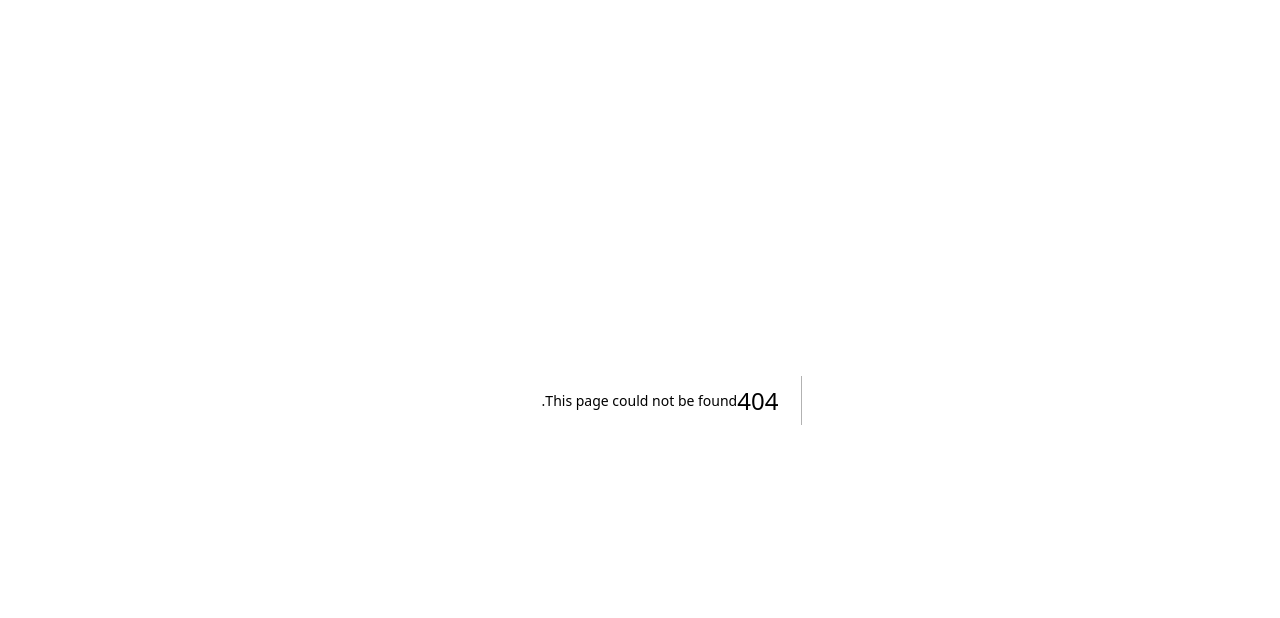
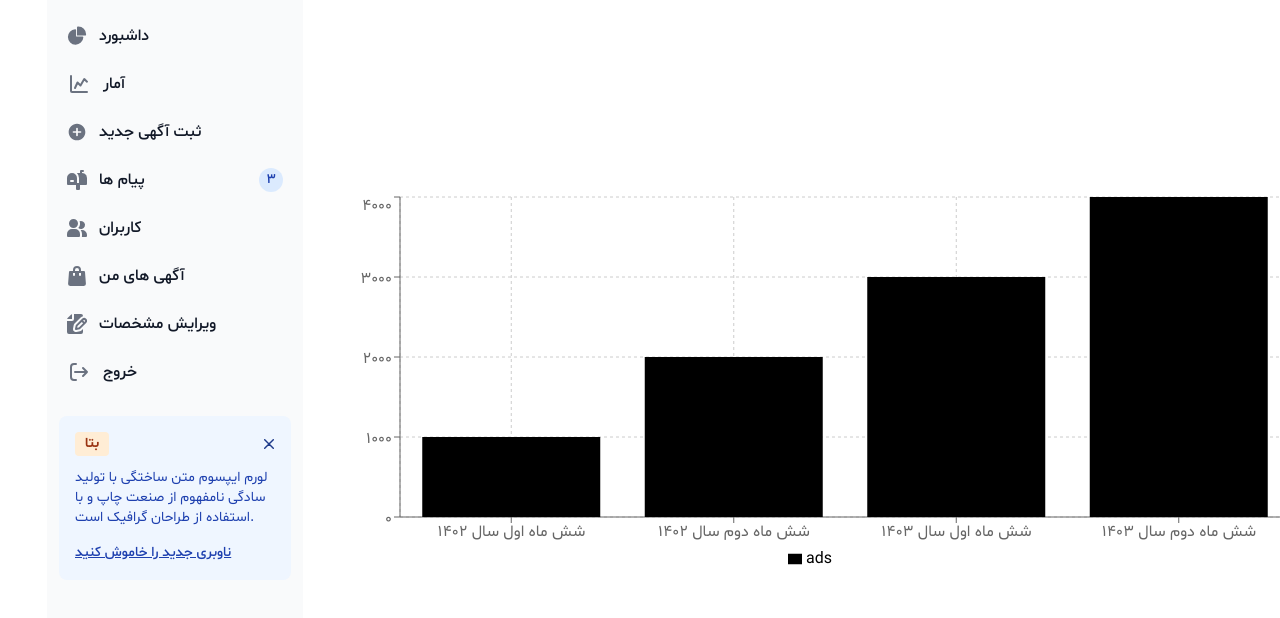
Before and after one commit to abbasejlali/divar-app, a Next.js app: page /dashboard/statistics in a window 1280 px wide. Before the commit this address had no page. Shown: the top 618 px of the page. Built offline with nearby package versions, Linux system fonts and the light colour scheme.

Commit message:
build statistics

```diff
--- a/app/components/layout/LayoutDashboardPage.tsx
+++ b/app/components/layout/LayoutDashboardPage.tsx
@@ -33,8 +33,8 @@ function LayoutDashboardPage({ children }: { children: React.ReactNode }) {
               </a>
             </li>
             <li>
-              <a
-                href="#"
+              <Link
+                href="/dashboard/statistics"
                 className="flex items-center p-2 text-gray-900 rounded-lg dark:text-white hover:bg-gray-100 dark:hover:bg-gray-700 group"
               >
                 <svg
@@ -56,7 +56,7 @@ function LayoutDashboardPage({ children }: { children: React.ReactNode }) {
                 </svg>
 
                 <span className="flex-1 ms-3 whitespace-nowrap">آمار</span>
-              </a>
+              </Link>
             </li>
             <li>
               <Link
--- /dev/null
+++ b/app/components/template/StatisticsPage.tsx
@@ -0,0 +1,73 @@
+"use client";
+import {
+  BarChart,
+  Bar,
+  Rectangle,
+  XAxis,
+  YAxis,
+  CartesianGrid,
+  Tooltip,
+  Legend,
+  ResponsiveContainer,
+} from "recharts";
+
+function StatisticsPage() {
+  const data = [
+    {
+      name: "شش ماه اول سال 1402",
+      ads: 1000,
+      amt: 2400,
+    },
+    {
+      name: "شش ماه دوم سال 1402",
+      ads: 2000,
+      amt: 2210,
+    },
+    {
+      name: "شش ماه اول سال 1403",
+      ads: 3000,
+      amt: 2400,
+    },
+    {
+      name: "شش ماه دوم سال 1403",
+      ads: 4000,
+      amt: 2210,
+    },
+  ];
+  return (
+    <div
+      className="w-full my-40 mx-auto flex h-96 justify-center items-center "
+      dir="ltr"
+    >
+      <ResponsiveContainer>
+        <BarChart data={data}>
+          <CartesianGrid strokeDasharray="3 3" />
+          <XAxis dataKey="name" />
+          <YAxis />
+          <Tooltip />
+          <Legend />
+          <Bar
+            dataKey="ads"
+            fill="black"
+            activeBar={<Rectangle fill="gold" stroke="purple" />}
+          />
+        </BarChart>
+      </ResponsiveContainer>
+    </div>
+    // <div className="w-full my-40 mx-auto flex h-96 justify-center items-center ">
+    //   <ResponsiveContainer>
+    //     <BarChart data={data}>
+    //       <CartesianGrid strokeDasharray="3 3" />
+    //       <XAxis dataKey="name" />
+    //       <YAxis />
+    //       <Tooltip />
+    //       <Legend />
+    //       <Bar dataKey="pv" fill="#8884d8" />
+    //       <Bar dataKey="uv" fill="#82ca9d" />
+    //     </BarChart>
+    //   </ResponsiveContainer>
+    // </div>
+  );
+}
+
+export default StatisticsPage;
--- /dev/null
+++ b/app/dashboard/statistics/page.tsx
@@ -0,0 +1,11 @@
+import StatisticsPage from "@/app/components/template/StatisticsPage";
+
+function Statistics() {
+  return (
+    <div>
+      <StatisticsPage />
+    </div>
+  );
+}
+
+export default Statistics;
--- a/package.json
+++ b/package.json
@@ -15,7 +15,8 @@
     "react": "^18",
     "react-dom": "^18",
     "react-hook-form": "^7.53.2",
-    "react-toastify": "^10.0.6"
+    "react-toastify": "^10.0.6",
+    "recharts": "^2.13.3"
   },
   "devDependencies": {
     "@types/node": "^20",
```
Also changed, not shown: 1 other file (tests, documents, lock files or other folders).
